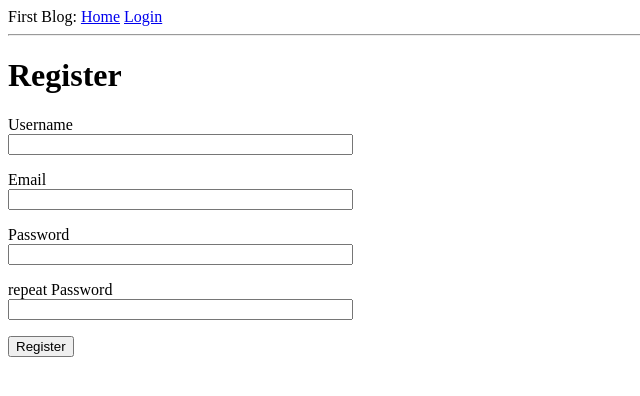
After one commit to Skilur1983/First, a Flask app: page /register in a window 1280 px wide. The commit adds this page. Shown: the top 396 px of the page, without its empty margins (0-640 px from the left). Run offline with Flask 2, Linux system fonts and the light colour scheme.

Commit message:
registartion form

```diff
--- a/ap/forms.py
+++ b/ap/forms.py
@@ -1,9 +1,27 @@
 from flask_wtf import FlaskForm
 from wtforms import StringField, PasswordField, BooleanField, SubmitField
-from wtforms.validators import DataRequired
+from wtforms.validators import DataRequired, ValidationError, Email, EqualTo
+from ap.models import User
 
 class LoginForm(FlaskForm):
     username = StringField('Username', validators = [DataRequired()])
     password = PasswordField('Password', validators = [DataRequired()])
     remember_me = BooleanField('Remember me')
     submit = SubmitField('Sign in')
+
+class RegistrationForm(FlaskForm):
+    username = StringField('Username', validators = [DataRequired()])
+    email = StringField('Email', validators = [DataRequired(), Email()])
+    password = PasswordField('Password', validators = [DataRequired()])
+    passwordConfirmation = PasswordField('repeat Password', validators = [DataRequired(), EqualTo('password')])
+    submit = SubmitField('Register')
+
+    def validate_username(self, username):
+        user = User.query.filter_by(username = username.data).first()
+        if user is not None:
+            raise ValidationError('Please use a different username.')
+
+    def validate_email(self, email):
+        user = User.query.filter_by(email = email.data).first()
+        if user is not None:
+            raise ValidationError('This email already exists in system.')
--- a/ap/routes.py
+++ b/ap/routes.py
@@ -1,6 +1,6 @@
-from ap import app
+from ap import app, db
 from flask import render_template, flash, redirect, url_for, request
-from ap.forms import LoginForm
+from ap.forms import LoginForm, RegistrationForm
 from flask_login import current_user, login_user, logout_user, login_required
 from ap.models import User
 from werkzeug.urls import url_parse
@@ -44,5 +44,19 @@ def login():
 
 @app.route('/logout')
 def logout():
-    login_user()
+    logout_user()
     return redirect(url_for('index'))
+
+@app.route('/register', methods=['GET', 'POST'])
+def register():
+    if current_user.is_authenticated:
+        return redirect(url_for('index'))
+    form = RegistrationForm()
+    if form.validate_on_submit():
+        user = User(username=form.username.data, email=form.email.data)
+        user.set_password(form.password.data)
+        db.session.add(user)
+        db.session.commit()
+        flash('Congratulations, you are now a registered user!')
+        return redirect(url_for('login'))
+    return render_template('register.html', title='Registration page', form=form)
--- a/ap/templates/Login.html
+++ b/ap/templates/Login.html
@@ -21,4 +21,7 @@
         <p>{{ form.remember_me() }}</p>
         <p>{{ form.submit() }}</p>
     </form>
+<p>
+    New User? <a  href="{{ url_for('register') }}">Click to Register</a>
+</p>
 {% endblock %}
--- /dev/null
+++ b/ap/templates/register.html
@@ -0,0 +1,39 @@
+{% extends "base.html" %}
+
+{% block content %}
+    <h1>Register</h1>
+    <form action="" method="post">
+        {{ form.hidden_tag() }}
+        <p>
+            {{ form.username.label }}<br>
+            {{ form.username(size=40) }}<br>
+            {% for error in form.username.errors %}
+            <span style="color: red;"> [{{ error }}]</span>
+            {% endfor %}
+        </p>
+        <p>
+            {{ form.email.label }}<br>
+            {{ form.email(size=40) }}<br>
+            {% for error in form.email.errors %}
+            <span style="color: red;"> [{{ error }}]</span>
+            {% endfor %}
+        </p>
+        <p>
+            {{ form.password.label }}<br>
+            {{ form.password(size=40) }}<br>
+            {% for error in form.password.errors %}
+            <span style="color: red;"> [{{ error }}]</span>
+            {% endfor %}
+        </p>
+        <p>
+            {{ form.passwordConfirmation.label }}<br>
+            {{ form.passwordConfirmation(size=40) }}<br>
+            {% for error in form.passwordConfirmation.errors %}
+            <span style="color: red;"> [{{ error }}]</span>
+            {% endfor %}
+        </p>
+        <p>
+            {{ form.submit() }}
+        </p>
+    </form>
+{% endblock %}
```
Also changed, not shown: app.db.
